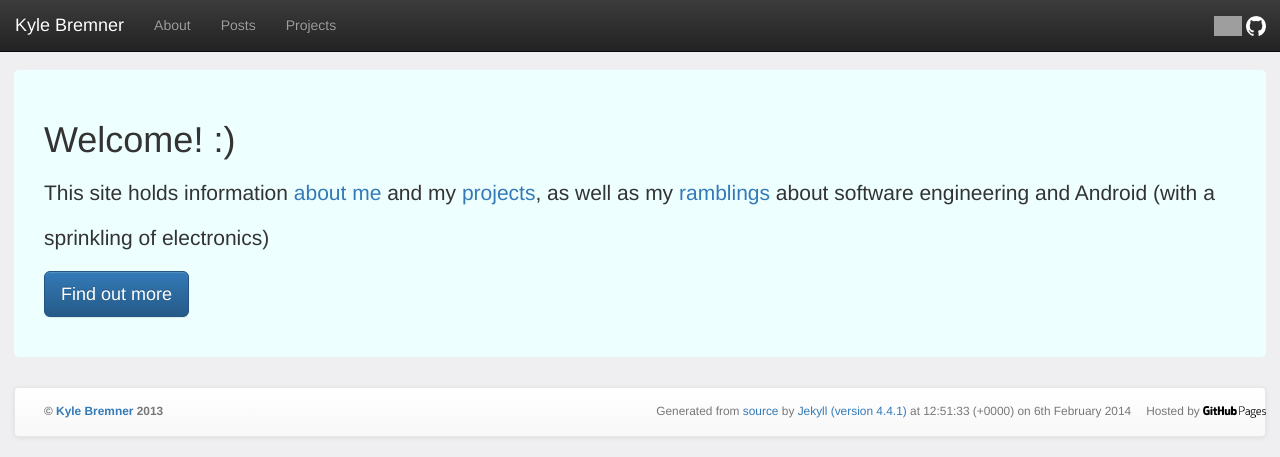
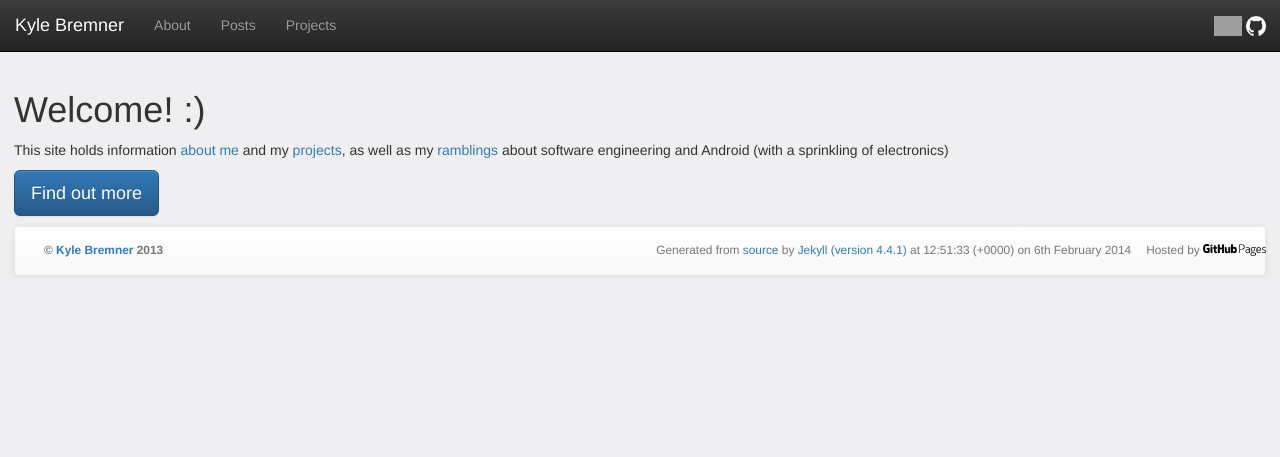
Before and after one commit to kbremner/kbremner.github.io, a Jekyll site: the page built from index.html, in a window 1280 px wide. Shown: the top 457 px of the page. Built offline with Jekyll 4.4.1, drawn with Linux system fonts in a browser that asks for light colours; nearby versions of some CDN libraries; Markdown is read by kramdown in place of the engine named in the settings; grey boxes are pictures that could not be loaded.

Commit message:
Updated site.css

```diff
--- a/css/site.css
+++ b/css/site.css
@@ -43,14 +43,3 @@ body {
 .sidenav.sticky {
 	position: fixed;
 }
-
-.welcome-msg {
-  	padding: 30px;
-	margin-bottom: 30px;
-	font-size: 21px;
-	font-weight: 200;
-	line-height: 2.1428571435;
-	color: inherit;
-  	background-color: #EFF;
-  	border-radius: 5px;
-}
```
